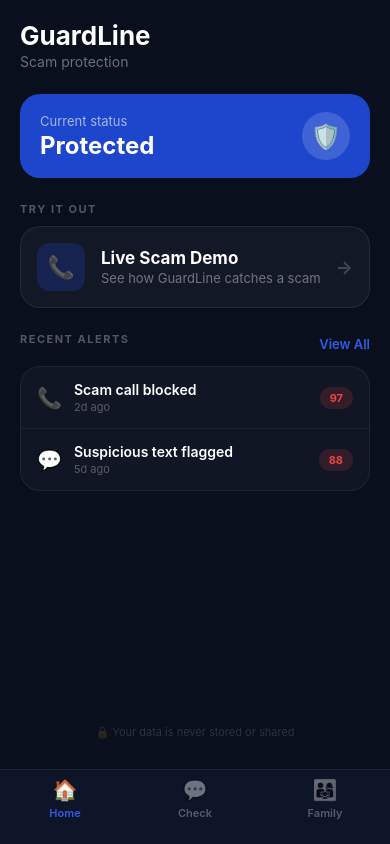
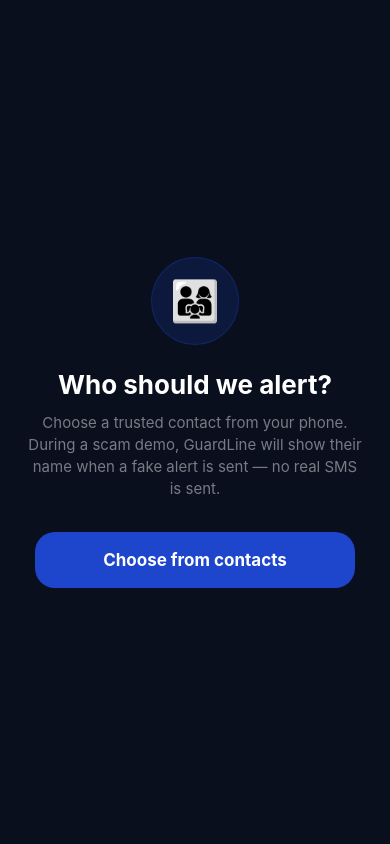
Before and after one commit to guardline/guardline-app, a React Native app: screen / in a window 390 px wide. Built offline with nearby package versions, Linux system fonts and the light colour scheme.

Commit message:
Add notify contact functionality: Introduce NotifyContact interface, implement loading and setting of notify contact in store, and update Family, TextChecker, and CallDemo components to utilize notify contact for alerts.

```diff
--- a/App.tsx
+++ b/App.tsx
@@ -1,25 +1,60 @@
-import React, { useState } from 'react'
+import React, { useState, useEffect } from 'react'
 import {
   StyleSheet,
   View,
   Text,
   TouchableOpacity,
   StatusBar,
+  ActivityIndicator,
 } from 'react-native'
 import { SafeAreaProvider } from 'react-native-safe-area-context'
 
 // Pages
+import SetupContact from './pages/SetupContact'
 import AppHome from './pages/AppHome'
 import TextChecker from './pages/TextChecker'
 import Family from './pages/Family'
 import CallDemo from './pages/CallDemo'
+import { loadNotifyContact, type NotifyContact } from './lib/store'
 
 type Route = 'app' | 'call'
 type Tab = 'home' | 'check' | 'family'
 
 function App() {
+  const [booting, setBooting] = useState(true)
+  const [notifyContact, setNotifyContactState] = useState<NotifyContact | null>(null)
   const [currentRoute, setCurrentRoute] = useState<Route>('app')
   const [currentTab, setCurrentTab] = useState<Tab>('home')
+
+  useEffect(() => {
+    loadNotifyContact()
+      .then(setNotifyContactState)
+      .finally(() => setBooting(false))
+  }, [])
+
+  const handleNotifyContactSaved = (contact: NotifyContact) => {
+    setNotifyContactState(contact)
+  }
+
+  if (booting) {
+    return (
+      <SafeAreaProvider>
+        <StatusBar barStyle="light-content" backgroundColor="#0A0F1E" />
+        <View style={styles.bootScreen}>
+          <ActivityIndicator size="large" color="#2E5CE8" />
+        </View>
+      </SafeAreaProvider>
+    )
+  }
+
+  if (!notifyContact) {
+    return (
+      <SafeAreaProvider>
+        <StatusBar barStyle="light-content" backgroundColor="#0A0F1E" />
+        <SetupContact onComplete={handleNotifyContactSaved} />
+      </SafeAreaProvider>
+    )
+  }
 
   const renderAppContent = () => {
     switch (currentTab) {
@@ -33,7 +68,12 @@
       case 'check':
         return <TextChecker />
       case 'family':
-        return <Family />
+        return (
+          <Family
+            notifyContact={notifyContact}
+            onNotifyContactChange={handleNotifyContactSaved}
+          />
+        )
       default:
         return null
     }
@@ -111,6 +151,12 @@
 }
 
 const styles = StyleSheet.create({
+  bootScreen: {
+    flex: 1,
+    backgroundColor: '#0A0F1E',
+    alignItems: 'center',
+    justifyContent: 'center',
+  },
   container: {
     flex: 1,
     backgroundColor: '#0A0F1E',
--- /dev/null
+++ b/lib/pickNotifyContact.ts
@@ -0,0 +1,14 @@
+import { pickContact } from 'react-native-pick-contact'
+import { setNotifyContact, type NotifyContact } from './store'
+
+export async function pickAndSaveNotifyContact(): Promise<NotifyContact | null> {
+  const picked = await pickContact()
+  if (!picked) return null
+
+  const contact: NotifyContact = {
+    name: picked.name,
+    phone: picked.phone,
+  }
+  await setNotifyContact(contact)
+  return contact
+}
--- a/lib/store.ts
+++ b/lib/store.ts
@@ -15,6 +15,14 @@
   relationship: string
   emoji: string
 }
+
+/** Contact shown in demo alerts (picked via native contact picker). */
+export interface NotifyContact {
+  name: string
+  phone: string
+}
+
+const NOTIFY_CONTACT_KEY = 'guardline_notify_contact'
 
 const SEED_ALERTS: AlertEvent[] = [
   {
@@ -37,13 +45,13 @@
   },
 ]
 
-const SEED_CONTACTS: Contact[] = [
-  { id: 'c1', name: 'Sarah', phone: '(480) 555-0192', relationship: 'Daughter', emoji: '👩' }
-]
+const SEED_CONTACTS: Contact[] = []
 
 // Simple in-memory storage to survive screen renders
 let alertsCache: AlertEvent[] = [...SEED_ALERTS]
 let contactsCache: Contact[] = [...SEED_CONTACTS]
+let notifyContactCache: NotifyContact | null = null
+let notifyContactLoaded = false
 
 // Generate simple unique IDs without crypto module
 function uuid(): string {
@@ -80,3 +88,37 @@
   contactsCache = [...contactsCache, c]
   return c
 }
+
+export function getNotifyContact(): NotifyContact | null {
+  return notifyContactCache
+}
+
+export function hasNotifyContact(): boolean {
+  return notifyContactCache !== null
+}
+
+export async function loadNotifyContact(): Promise<NotifyContact | null> {
+  if (notifyContactLoaded) return notifyContactCache
+
+  const AsyncStorage = (await import('@react-native-async-storage/async-storage')).default
+  const raw = await AsyncStorage.getItem(NOTIFY_CONTACT_KEY)
+  notifyContactLoaded = true
+
+  if (raw) {
+    try {
+      notifyContactCache = JSON.parse(raw) as NotifyContact
+    } catch {
+      notifyContactCache = null
+    }
+  }
+
+  return notifyContactCache
+}
+
+export async function setNotifyContact(contact: NotifyContact): Promise<void> {
+  notifyContactCache = contact
+  notifyContactLoaded = true
+
+  const AsyncStorage = (await import('@react-native-async-storage/async-storage')).default
+  await AsyncStorage.setItem(NOTIFY_CONTACT_KEY, JSON.stringify(contact))
+}
--- a/pages/CallDemo.tsx
+++ b/pages/CallDemo.tsx
@@ -11,7 +11,7 @@
   Alert,
 } from 'react-native'
 import RiskRing from '../components/RiskRing'
-import { addAlert } from '../lib/store'
+import { addAlert, getNotifyContact } from '../lib/store'
 import { speak, stopSpeaking } from '../lib/elevenlabs'
 
 const SCRIPT = [
@@ -120,11 +120,12 @@
       Vibration.vibrate([150, 80, 150, 80, 300])
     } catch {}
 
-    speak('Warning! This call sounds like a scam. Please hang up immediately and call your daughter.').catch(() => {})
+    const contactName = getNotifyContact()?.name ?? 'your contact'
+    speak(`Warning! This call sounds like a scam. Please hang up immediately and call ${contactName}.`).catch(() => {})
 
     Alert.alert(
       '⚠️ SCAM DETECTED',
-      'Warning! This call sounds like a scam. Please hang up immediately and contact family.',
+      `Warning! This call sounds like a scam. Please hang up immediately and call ${contactName}.`,
       [{ text: 'Dismiss' }]
     )
   }, [])
@@ -132,6 +133,7 @@
   const triggerSmsSent = useCallback(() => {
     if (smsTriggeredRef.current) return
     smsTriggeredRef.current = true
+    const contactName = getNotifyContact()?.name ?? 'your contact'
     const t = setTimeout(() => {
       setSmsVisible(true)
       addAlert({
@@ -141,7 +143,7 @@
         snippet: '"Hello, this is Officer Daniel Morgan with the IRS Criminal Investigation Division…"',
         smsSent: true,
       })
-      speak('Alert sent to Sarah. Your daughter has been notified.').catch(() => {})
+      speak(`Alert sent to ${contactName}. They have been notified.`).catch(() => {})
     }, 2200)
     timersRef.current.push(t)
   }, [])
@@ -206,6 +208,8 @@
   const fmtTime = (s: number) =>
     `${String(Math.floor(s / 60)).padStart(2, '0')}:${String(s % 60).padStart(2, '0')}`
 
+  const notifyName = getNotifyContact()?.name ?? 'your contact'
+
   return (
     <SafeAreaView style={[styles.safe, flashRed ? styles.flashBg : null]}>
       {/* ── IDLE SCREEN ─────────────────────────────────────── */}
@@ -254,7 +258,7 @@
               <Text style={styles.alertBannerEmoji}>⚠️</Text>
               <View style={styles.alertBannerTextWrapper}>
                 <Text style={styles.alertBannerTitle}>SCAM DETECTED</Text>
-                <Text style={styles.alertBannerDesc}>Hang up immediately — alerting family</Text>
+                <Text style={styles.alertBannerDesc}>Hang up immediately — alerting {notifyName}</Text>
               </View>
               <View style={styles.alertBannerScoreBadge}>
                 <Text style={styles.alertBannerScoreText}>{displayScore}%</Text>
@@ -334,11 +338,11 @@
           {smsVisible ? (
             <View style={styles.smsSlideUp}>
               <View style={styles.smsHeader}>
-                <Text style={styles.smsTitle}>Alert sent to Sarah (daughter)</Text>
+                <Text style={styles.smsTitle}>Alert sent to {notifyName}</Text>
                 <Text style={styles.smsCheck}>✓</Text>
               </View>
               <Text style={styles.smsBody}>
-                "Mom may be on a scam call right now. AI confidence: 94%. Transcript attached. Please call her immediately."
+                "Mom may be on a scam call right now. AI confidence: 94%. Transcript attached. Please call {notifyName} immediately."
               </Text>
               <Text style={styles.smsDeliveredNote}>SMS delivered · just now</Text>
 
@@ -365,7 +369,7 @@
             </View>
             <Text style={styles.endedTitle}>You stayed safe.</Text>
             <Text style={styles.endedDesc}>
-              GuardLine detected the scam in {fmtTime(elapsed)} and alerted your family.
+              GuardLine detected the scam in {fmtTime(elapsed)} and alerted {notifyName}.
             </Text>
           </View>
 
--- a/pages/Family.tsx
+++ b/pages/Family.tsx
@@ -8,16 +8,23 @@
   ScrollView,
   SafeAreaView,
 } from 'react-native'
-import { getAlerts, getContacts, saveContacts, type AlertEvent, type Contact } from '../lib/store'
+import { getAlerts, getContacts, saveContacts, type AlertEvent, type Contact, type NotifyContact } from '../lib/store'
+import { pickAndSaveNotifyContact } from '../lib/pickNotifyContact'
 
 const EMOJIS = ['👩', '👨', '👴', '👵', '🧑', '👧', '👦', '🧒']
 
-export default function Family() {
+interface Props {
+  notifyContact: NotifyContact
+  onNotifyContactChange: (contact: NotifyContact) => void
+}
+
+export default function Family({ notifyContact, onNotifyContactChange }: Props) {
   const [contacts, setContacts] = useState<Contact[]>([])
   const [alerts, setAlerts] = useState<AlertEvent[]>([])
   const [showForm, setShowForm] = useState(false)
   const [editId, setEditId] = useState<string | null>(null)
   const [draft, setDraft] = useState({ name: '', phone: '', relationship: '', emoji: '👩' })
+  const [pickingContact, setPickingContact] = useState(false)
 
   const loadData = () => {
     setContacts(getContacts())
@@ -63,6 +70,16 @@
     saveContacts(updated)
   }
 
+  const changeAlertContact = async () => {
+    setPickingContact(true)
+    try {
+      const contact = await pickAndSaveNotifyContact()
+      if (contact) onNotifyContactChange(contact)
+    } finally {
+      setPickingContact(false)
+    }
+  }
+
   const timeAgo = (iso: string) => {
     const ms = Date.now() - new Date(iso).getTime()
     const d = Math.floor(ms / 86400000)
@@ -89,6 +106,32 @@
           <TouchableOpacity onPress={openAdd} style={styles.addBtn}>
             <Text style={styles.addBtnText}>+ Add</Text>
           </TouchableOpacity>
+        </View>
+
+        {/* Alert contact settings */}
+        <View style={styles.settingsCard}>
+          <Text style={styles.settingsTitle}>Alert contact</Text>
+          <Text style={styles.settingsDesc}>
+            Shown in demo alerts when a scam is detected. No real SMS is sent.
+          </Text>
+          <View style={styles.settingsContactRow}>
+            <View style={styles.settingsAvatar}>
+              <Text style={styles.settingsAvatarText}>📱</Text>
+            </View>
+            <View style={styles.settingsContactInfo}>
+              <Text style={styles.settingsContactName}>{notifyContact.name}</Text>
+              {notifyContact.phone ? (
+                <Text style={styles.settingsContactPhone}>{notifyContact.phone}</Text>
+              ) : null}
+            </View>
+            <TouchableOpacity
+              onPress={changeAlertContact}
+              disabled={pickingContact}
+              style={[styles.changeBtn, pickingContact ? styles.changeBtnDisabled : null]}
+            >
+              <Text style={styles.changeBtnText}>{pickingContact ? '…' : 'Change'}</Text>
+            </TouchableOpacity>
+          </View>
         </View>
 
         {/* Add/Edit form */}
@@ -274,6 +317,71 @@
     color: '#FFF',
     fontSize: 14,
     fontWeight: 'bold',
+  },
+  settingsCard: {
+    backgroundColor: 'rgba(255,255,255,0.06)',
+    borderColor: 'rgba(255,255,255,0.1)',
+    borderWidth: 1,
+    borderRadius: 20,
+    padding: 16,
+    marginBottom: 20,
+  },
+  settingsTitle: {
+    color: '#FFF',
+    fontSize: 16,
+    fontWeight: 'bold',
+    marginBottom: 4,
+  },
+  settingsDesc: {
+    color: 'rgba(255,255,255,0.35)',
+    fontSize: 12,
+    lineHeight: 17,
+    marginBottom: 14,
+  },
+  settingsContactRow: {
+    flexDirection: 'row',
+    alignItems: 'center',
+  },
+  settingsAvatar: {
+    width: 44,
+    height: 44,
+    borderRadius: 22,
+    backgroundColor: 'rgba(29,70,204,0.18)',
+    alignItems: 'center',
+    justifyContent: 'center',
+    marginRight: 12,
+  },
+  settingsAvatarText: {
+    fontSize: 20,
+  },
+  settingsContactInfo: {
+    flex: 1,
+  },
+  settingsContactName: {
+    color: '#FFF',
+    fontSize: 16,
+    fontWeight: 'bold',
+  },
+  settingsContactPhone: {
+    color: 'rgba(255,255,255,0.4)',
+    fontSize: 13,
+    marginTop: 2,
+  },
+  changeBtn: {
+    backgroundColor: 'rgba(255,255,255,0.08)',
+    borderColor: 'rgba(255,255,255,0.12)',
+    borderWidth: 1,
+    borderRadius: 12,
+    paddingHorizontal: 14,
+    paddingVertical: 8,
+  },
+  changeBtnDisabled: {
+    opacity: 0.5,
+  },
+  changeBtnText: {
+    color: '#FFF',
+    fontSize: 13,
+    fontWeight: '600',
   },
   formCard: {
     backgroundColor: 'rgba(255,255,255,0.06)',
--- /dev/null
+++ b/pages/SetupContact.tsx
@@ -0,0 +1,128 @@
+import React, { useState } from 'react'
+import {
+  StyleSheet,
+  View,
+  Text,
+  TouchableOpacity,
+  SafeAreaView,
+  ActivityIndicator,
+} from 'react-native'
+import { pickAndSaveNotifyContact } from '../lib/pickNotifyContact'
+import type { NotifyContact } from '../lib/store'
+
+interface Props {
+  onComplete: (contact: NotifyContact) => void
+}
+
+export default function SetupContact({ onComplete }: Props) {
+  const [loading, setLoading] = useState(false)
+  const [error, setError] = useState<string | null>(null)
+
+  const handlePick = async () => {
+    setLoading(true)
+    setError(null)
+    try {
+      const contact = await pickAndSaveNotifyContact()
+      if (contact) {
+        onComplete(contact)
+      }
+    } catch {
+      setError('Could not open contacts. Please try again.')
+    } finally {
+      setLoading(false)
+    }
+  }
+
+  return (
+    <SafeAreaView style={styles.safe}>
+      <View style={styles.container}>
+        <View style={styles.iconWrapper}>
+          <Text style={styles.icon}>👨‍👩‍👧</Text>
+        </View>
+
+        <Text style={styles.title}>Who should we alert?</Text>
+        <Text style={styles.desc}>
+          Choose a trusted contact from your phone. During a scam demo, GuardLine will show their name when a fake alert is sent — no real SMS is sent.
+        </Text>
+
+        <TouchableOpacity
+          onPress={handlePick}
+          disabled={loading}
+          style={[styles.pickBtn, loading ? styles.pickBtnDisabled : null]}
+        >
+          {loading ? (
+            <ActivityIndicator color="#FFF" />
+          ) : (
+            <Text style={styles.pickBtnText}>Choose from contacts</Text>
+          )}
+        </TouchableOpacity>
+
+        {error ? <Text style={styles.errorText}>{error}</Text> : null}
+      </View>
+    </SafeAreaView>
+  )
+}
+
+const styles = StyleSheet.create({
+  safe: {
+    flex: 1,
+    backgroundColor: '#0A0F1E',
+  },
+  container: {
+    flex: 1,
+    alignItems: 'center',
+    justifyContent: 'center',
+    paddingHorizontal: 28,
+  },
+  iconWrapper: {
+    width: 88,
+    height: 88,
+    borderRadius: 44,
+    backgroundColor: 'rgba(29, 70, 204, 0.18)',
+    borderColor: 'rgba(29, 70, 204, 0.3)',
+    borderWidth: 1,
+    alignItems: 'center',
+    justifyContent: 'center',
+    marginBottom: 24,
+  },
+  icon: {
+    fontSize: 40,
+  },
+  title: {
+    color: '#FFF',
+    fontSize: 26,
+    fontWeight: 'bold',
+    textAlign: 'center',
+    marginBottom: 12,
+  },
+  desc: {
+    color: 'rgba(255, 255, 255, 0.45)',
+    fontSize: 15,
+    textAlign: 'center',
+    lineHeight: 22,
+    marginBottom: 32,
+  },
+  pickBtn: {
+    backgroundColor: '#1D46CC',
+    borderRadius: 20,
+    paddingVertical: 18,
+    paddingHorizontal: 32,
+    width: '100%',
+    maxWidth: 320,
+    alignItems: 'center',
+  },
+  pickBtnDisabled: {
+    opacity: 0.7,
+  },
+  pickBtnText: {
+    color: '#FFF',
+    fontSize: 17,
+    fontWeight: 'bold',
+  },
+  errorText: {
+    color: '#EF4444',
+    fontSize: 13,
+    marginTop: 16,
+    textAlign: 'center',
+  },
+})
--- a/pages/TextChecker.tsx
+++ b/pages/TextChecker.tsx
@@ -10,7 +10,7 @@
   ActivityIndicator,
 } from 'react-native'
 import { analyzeScam, type ScamAnalysis } from '../lib/gemini'
-import { addAlert } from '../lib/store'
+import { addAlert, getNotifyContact } from '../lib/store'
 import { speak, stopSpeaking } from '../lib/elevenlabs'
 
 const EXAMPLES = [
@@ -101,6 +101,7 @@
 
   const canAnalyze = !loading && (input.trim().length > 0 || isPhotoSelected)
   const vc = result ? VERDICT[result.verdict] : null
+  const notifyName = getNotifyContact()?.name ?? 'your contact'
 
   return (
     <SafeAreaView style={styles.safe}>
@@ -261,7 +262,7 @@
                 style={[styles.primaryBtn, alerted ? styles.alertedBtn : null]}
               >
                 <Text style={[styles.primaryBtnText, alerted ? styles.alertedBtnText : null]}>
-                  {alerted ? '✓ Sent' : 'Alert family'}
+                  {alerted ? `✓ Sent to ${notifyName}` : `Alert ${notifyName}`}
                 </Text>
               </TouchableOpacity>
             </View>
```
